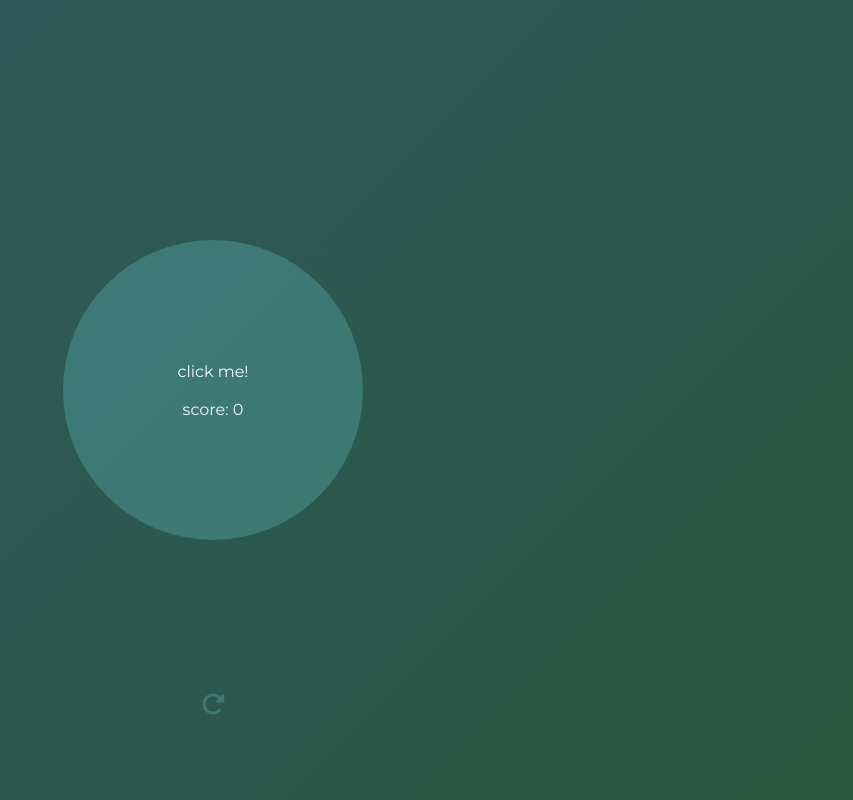
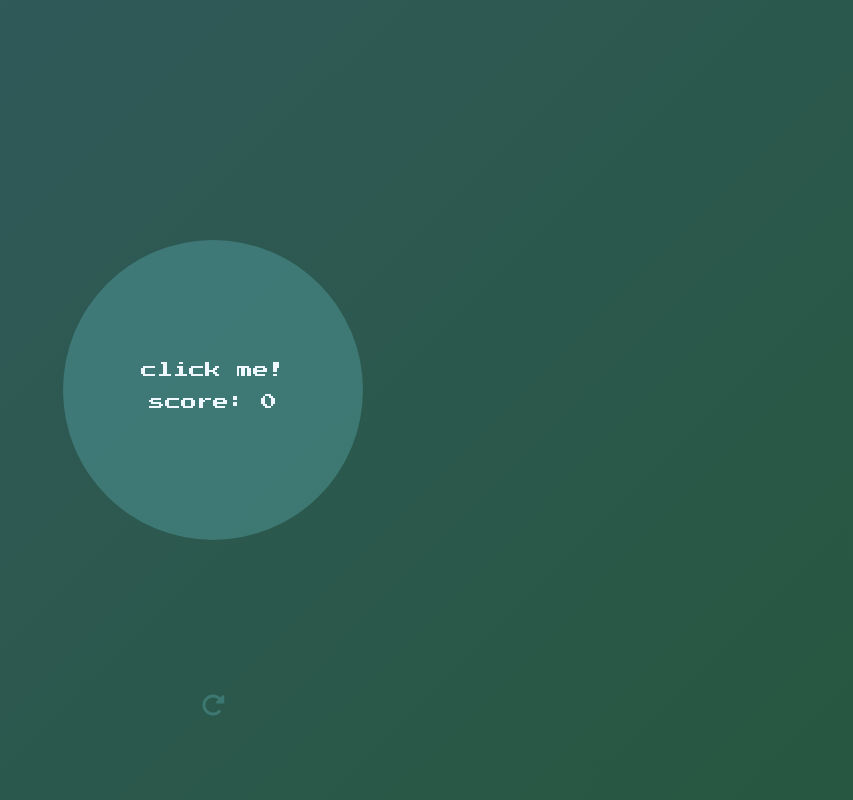
Before and after one commit to val8119/basic_clicker_game, a plain HTML site: page index.html in a window 1280 px wide. Shown: the whole page, without its empty margins (427-1280 px from the left). Drawn offline with Linux system fonts and the light colour scheme.

Commit message:
Changed font

```diff
--- a/assets/css/main.css
+++ b/assets/css/main.css
@@ -1,7 +1,7 @@
 * {
     margin: 0;
     padding: 0;
-    font-family: 'Montserrat', sans-serif;
+    font-family: 'Press Start 2P', cursive;
 }
 
 html {
--- a/index.html
+++ b/index.html
@@ -4,7 +4,7 @@
 <head>
     <meta charset="UTF-8">
     <meta name="viewport" content="width=device-width, initial-scale=1.0">
-    <link href="https://fonts.googleapis.com/css2?family=Montserrat:wght@200;300;400;500&display=swap" rel="stylesheet">
+    <link href="https://fonts.googleapis.com/css2?family=Press+Start+2P&display=swap" rel="stylesheet">
     <link rel="stylesheet" href="assets/css/main.css">
     <script src="https://kit.fontawesome.com/a699fa5281.js" crossorigin="anonymous"></script>
     <link rel="shortcut icon" href="assets/images/favicon.png" type="image/x-icon">
```
